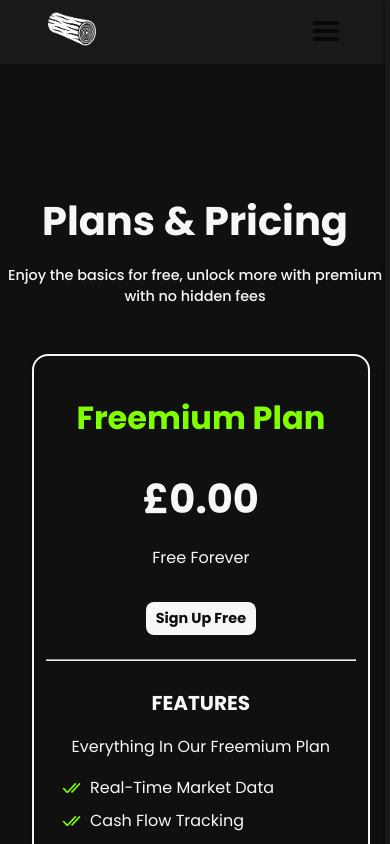
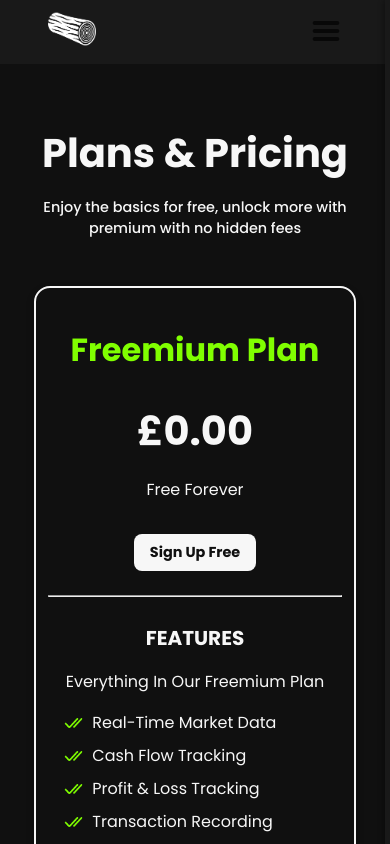
Before and after one commit to waleedsadeh/tradinglog, a React (Create React App) app: page /pricing in a window 390 px wide. Shown: the top 844 px of the page. Built offline with nearby package versions, Linux system fonts and the light colour scheme; no server answers.

Commit message:
fixed css for the price page

```diff
--- a/src/styles/Pricing.css
+++ b/src/styles/Pricing.css
@@ -176,6 +176,13 @@
 }
 
 @media screen and (max-width: 480px) {
+    .pricing-container {
+        margin-top: 2rem; /* Reduce top margin for smaller screens */
+        margin-bottom: 2rem; /* Reduce bottom margin for smaller screens */
+    }
+    .pricing-header {
+        padding: 0 2rem; /* Add padding for small screens */
+    }
     .pricing-header h1 {
         font-size: 2.5rem; /* Further reduce heading size */
     }
@@ -183,18 +190,21 @@
     .pricing-header p {
         font-size: 0.9rem; /* Further reduce paragraph size */
     }
+    .pricing-cards {
+        padding-inline: 2rem;
+
+    }
 
     .pricing-card-free h3, .pricing-card-pro h3 {
         font-size: 2.5rem; /* Further reduce price font size */
     }
 
     .pricing-card-free, .pricing-card-pro {
-        width: 95%; /* Make cards almost full width */
         padding: 0.75rem; /* Reduce padding further */
     }
 
     .pricing-button, .premium-button {
         font-size: 0.9rem; /* Further reduce button font size */
-        padding: 0.4rem 0.6rem; /* Adjust button padding */
+        padding: 0.5rem 1rem;
     }
 }
```
